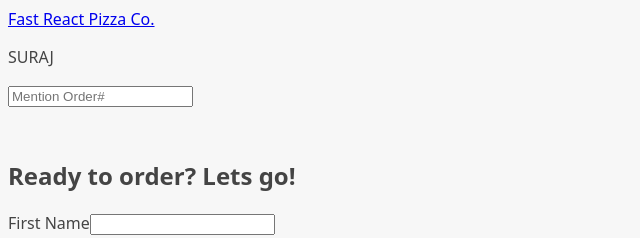
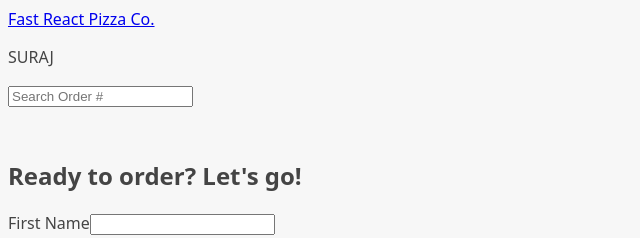
Before and after one commit to srjingole0610/fast-react-pizza, a React (Vite) app: page /order/new in a window 1280 px wide. Shown: the top 238 px of the page, without its empty margins (0-640 px from the left). Built offline with nearby package versions, Linux system fonts and the light colour scheme.

Commit message:
Resolve placeholder text and typo error

```diff
--- a/src/features/order/CreateOrder.jsx
+++ b/src/features/order/CreateOrder.jsx
@@ -38,7 +38,7 @@ function CreateOrder() {
 
   return (
     <div>
-      <h2>Ready to order? Lets go!</h2>
+      <h2>Ready to order? Let's go!</h2>
 
       {/* <Form method="POST" action="/order/new"> */}
       <Form method='POST'>
--- a/src/features/order/SearchOrder.jsx
+++ b/src/features/order/SearchOrder.jsx
@@ -15,7 +15,7 @@ function SearchOrder() {
   return (
     <form onSubmit={handleSubmit}>
       <input
-        placeholder='Mention Order#'
+        placeholder='Search Order #'
         value={query}
         onChange={(e) => setQuery(e.target.value)}
       ></input>
```
